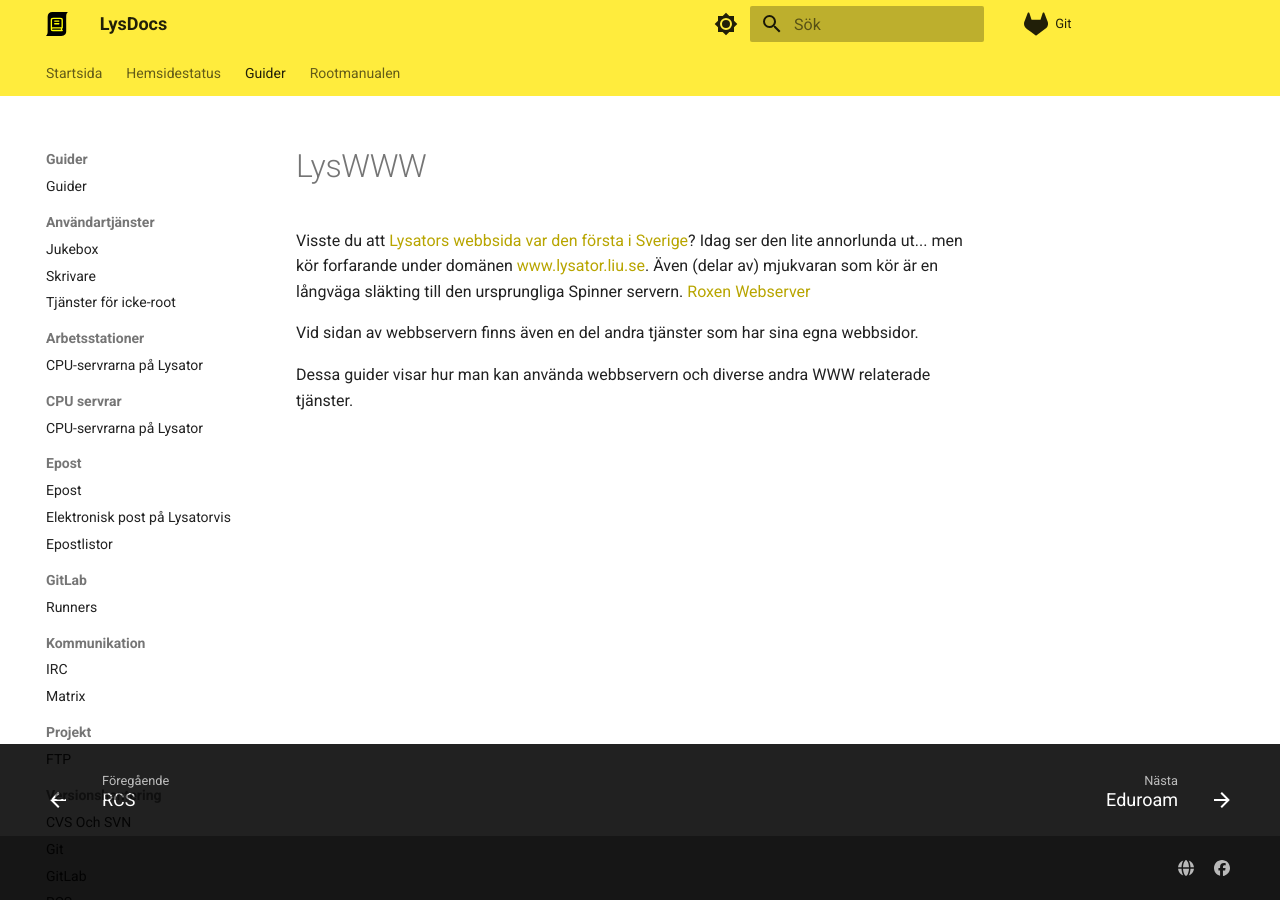
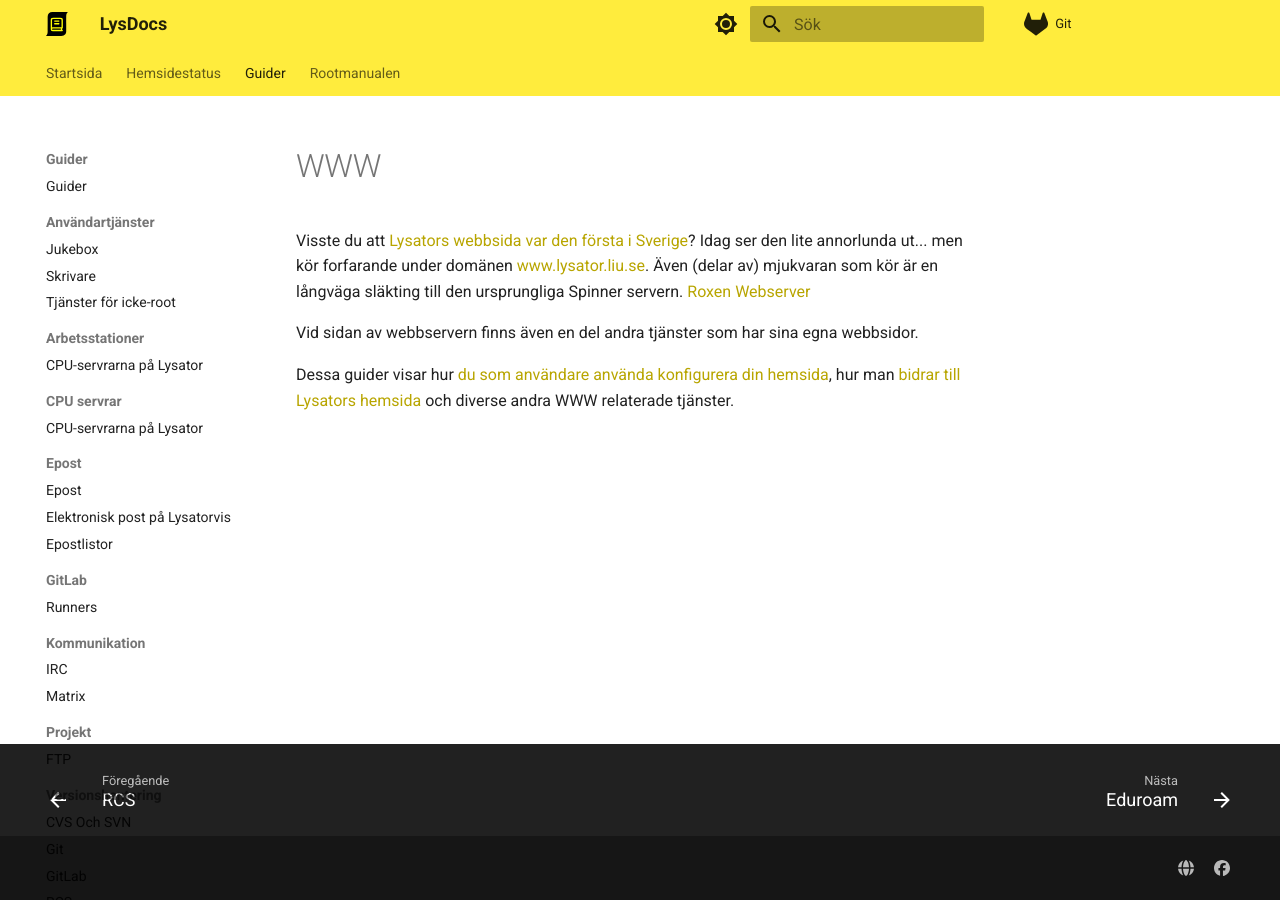
Before and after one commit to OttoRoming/LysDocs, an MkDocs documentation site: the page built from docs/guider/WWW/index.md, in a window 1280 px wide. Built offline with MkDocs 1.6.1 and Material for MkDocs 9.7.7, drawn with Linux system fonts in a browser that asks for light colours.

Commit message:
www: påbörja guide om lysators hemsida

```diff
--- a/docs/guider/WWW/index.md
+++ b/docs/guider/WWW/index.md
@@ -1,7 +1,7 @@
-# LysWWW
+# WWW
 
 Visste du att [Lysators webbsida var den första i Sverige](https://internetmuseum.se/tidslinjen/lysators-hemsida/)? Idag ser den lite annorlunda ut... men kör forfarande under domänen [www.lysator.liu.se](https://www.lysator.liu.se/). Även (delar av) mjukvaran som kör är en långväga släkting till den ursprungliga Spinner servern. [Roxen Webserver](https://docs.roxen.com/index.xml)
 
 Vid sidan av webbservern finns även en del andra tjänster som har sina egna webbsidor.
 
-Dessa guider visar hur man kan använda webbservern och diverse andra WWW relaterade tjänster.
+Dessa guider visar hur [du som användare använda konfigurera din hemsida](hemsidor-på-lysatorvis.md), hur man [bidrar till Lysators hemsida](lysators-hemsida.md) och diverse andra WWW relaterade tjänster.
```
Also changed, not shown: docs/guider/WWW/lysators-hemsida.md (added, +5 -0 lines), docs/guider/WWW/Hemsidor På Lysatorvis.md (deleted), docs/guider/WWW/hemsidor-på-lysatorvis.md (added), 1 other file.
